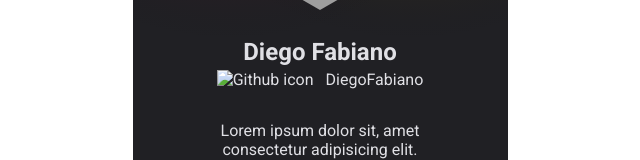
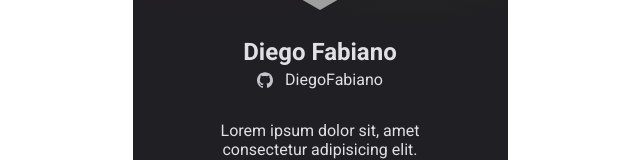
Before and after one commit to DevDiegoFabiano/cracha-nlw, a plain HTML site: page index.html in a window 1280 px wide. Shown: the part 358-518 px from the top of the page, without its empty margins (320-960 px from the left). Drawn offline with Linux system fonts and the light colour scheme; no server answers; grey boxes are pictures that could not be loaded; files whose address does not match are found by name.

Commit message:
Update index.html

```diff
--- a/index.html
+++ b/index.html
@@ -32,7 +32,7 @@
           href="https://github.com/DevDiegoFabiano?tab=repositories"
           target="_blank"
         >
-          <img src="images/redes sociais/github.svg" alt="Github icon" />
+          <img src="images/github.svg" alt="Github icon" />
           <span id="userLogin">DiegoFabiano</span></a
         >
         <p id="userBio">
```
